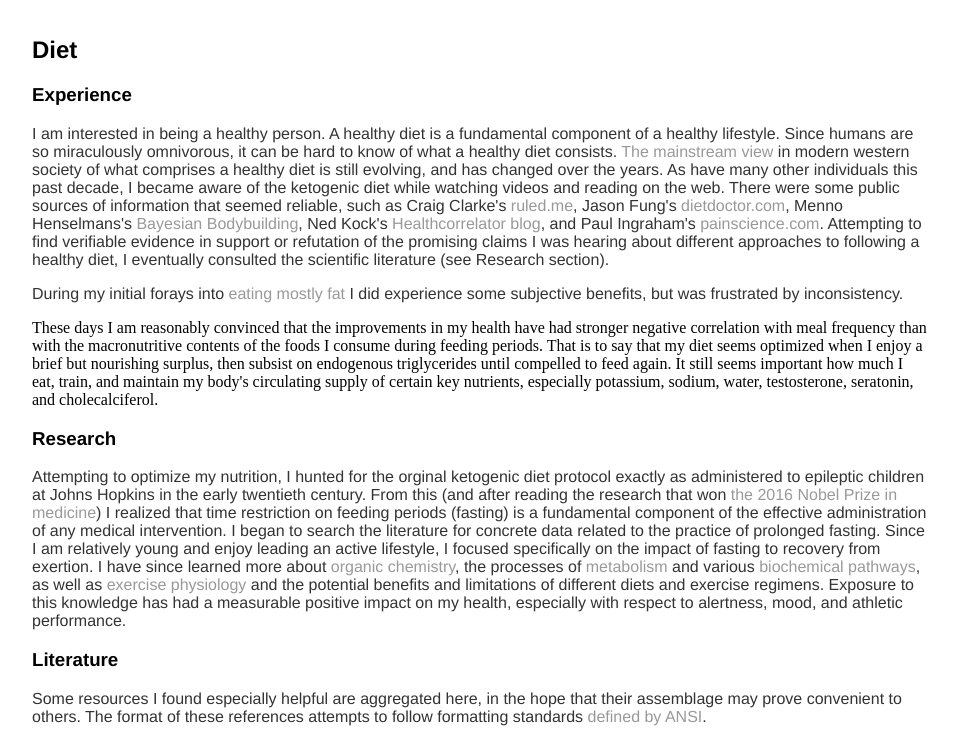
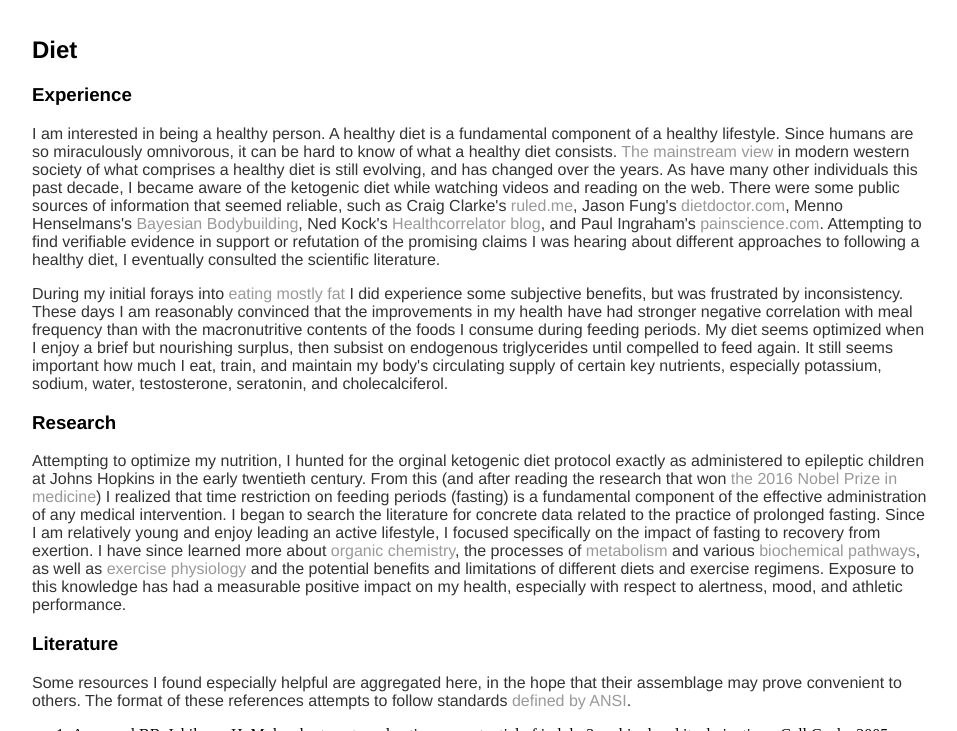
Before and after one commit to amcnicho/amcnicho.github.io, a Jekyll site: the page built from health/index.html, in a window 1280 px wide and 900 px high, cut to the strip 169-900 px from the top of the window. Shown: the whole strip, without its empty margins (160-1117 px from the left). Built offline with Jekyll 4.4.1, drawn with Linux system fonts in a browser that asks for light colours.

Commit message:
Update index.html

```diff
--- a/health/index.html
+++ b/health/index.html
@@ -5,12 +5,12 @@ layout: default
     <div id="health">
       <h2>Diet</h2>
       <h3>Experience</h3>
-      <p>I am interested in being a healthy person. A healthy diet is a fundamental component of a healthy lifestyle. Since humans are so miraculously omnivorous, it can be hard to know of what a healthy diet consists. <a href="https://www.hsph.harvard.edu/nutritionsource/healthy-eating-plate/">The mainstream view</a> in modern western society of what comprises a healthy diet is still evolving, and has changed over the years. As have many other individuals this past decade, I became aware of the ketogenic diet while watching videos and reading on the web. There were some public sources of information that seemed reliable, such as Craig Clarke's <a href="https://www.ruled.me/ketogenic-diet-food-list/">ruled.me</a>, Jason Fung's <a href="https://www.dietdoctor.com/fasting-muscle-mass">dietdoctor.com</a>, Menno Henselmans's <a href="https://bayesianbodybuilding.com/energy-balance-myths/">Bayesian Bodybuilding</a>, Ned Kock's <a href="http://healthcorrelator.blogspot.com/2012/03/gaining-muscle-and-losing-fat-at-same.html?m=1">Healthcorrelator blog</a>, and Paul Ingraham's <a href="https://www.painscience.com/articles.php">painscience.com</a>. Attempting to find verifiable evidence in support or refutation of the promising claims I was hearing about different approaches to following a healthy diet, I eventually consulted the scientific literature (see Research section).
-      <p>During my initial forays into <a href="http://freidkin.com/baconmat/">eating mostly fat</a> I did experience some subjective benefits, but was frustrated by inconsistency.</p> These days I am reasonably convinced that the improvements in my health have had stronger negative correlation with meal frequency than with the macronutritive contents of the foods I consume during feeding periods. That is to say that my diet seems optimized when I enjoy a brief but nourishing surplus, then subsist on endogenous triglycerides until compelled to feed again. It still seems important how much I eat, train, and maintain my body's circulating supply of certain key nutrients, especially potassium, sodium, water, testosterone, seratonin, and cholecalciferol.</p>
+      <p>I am interested in being a healthy person. A healthy diet is a fundamental component of a healthy lifestyle. Since humans are so miraculously omnivorous, it can be hard to know of what a healthy diet consists. <a href="https://www.hsph.harvard.edu/nutritionsource/healthy-eating-plate/">The mainstream view</a> in modern western society of what comprises a healthy diet is still evolving, and has changed over the years. As have many other individuals this past decade, I became aware of the ketogenic diet while watching videos and reading on the web. There were some public sources of information that seemed reliable, such as Craig Clarke's <a href="https://www.ruled.me/ketogenic-diet-food-list/">ruled.me</a>, Jason Fung's <a href="https://www.dietdoctor.com/fasting-muscle-mass">dietdoctor.com</a>, Menno Henselmans's <a href="https://bayesianbodybuilding.com/energy-balance-myths/">Bayesian Bodybuilding</a>, Ned Kock's <a href="http://healthcorrelator.blogspot.com/2012/03/gaining-muscle-and-losing-fat-at-same.html?m=1">Healthcorrelator blog</a>, and Paul Ingraham's <a href="https://www.painscience.com/articles.php">painscience.com</a>. Attempting to find verifiable evidence in support or refutation of the promising claims I was hearing about different approaches to following a healthy diet, I eventually consulted the scientific literature.
+      <p>During my initial forays into <a href="http://freidkin.com/baconmat/">eating mostly fat</a> I did experience some subjective benefits, but was frustrated by inconsistency. These days I am reasonably convinced that the improvements in my health have had stronger negative correlation with meal frequency than with the macronutritive contents of the foods I consume during feeding periods. My diet seems optimized when I enjoy a brief but nourishing surplus, then subsist on endogenous triglycerides until compelled to feed again. It still seems important how much I eat, train, and maintain my body's circulating supply of certain key nutrients, especially potassium, sodium, water, testosterone, seratonin, and cholecalciferol.</p>
       <h3>Research</h3>
       <p>Attempting to optimize my nutrition, I hunted for the orginal ketogenic diet protocol exactly as administered to epileptic children at Johns Hopkins in the early twentieth century. From this (and after reading the research that won <a href="https://www.nobelprize.org/nobel_prizes/medicine/laureates/2016/press.html">the 2016 Nobel Prize in medicine</a>) I realized that time restriction on feeding periods (fasting) is a fundamental component of the effective administration of any medical intervention. I began to search the literature for concrete data related to the practice of prolonged fasting. Since I am relatively young and enjoy leading an active lifestyle, I  focused specifically on the impact of fasting to recovery from exertion. I have since learned more about <a href="https://en.wikipedia.org/wiki/Functional_group">organic chemistry</a>, the processes of <a href="https://en.wikipedia.org/wiki/Metabolism">metabolism</a> and various <a href="https://en.wikipedia.org/wiki/Metabolic_pathway">biochemical pathways</a>, as well as <a href="https://bayesianbodybuilding.com/cns-fatigue/">exercise physiology</a> and the potential benefits and limitations of different diets and exercise regimens. Exposure to this knowledge has had a measurable positive impact on my health, especially with respect to alertness, mood, and athletic performance.</p>
       <h3>Literature</h3>
-      <p>Some resources I found especially helpful are aggregated here, in the hope that their assemblage may prove convenient to others. The format of these references attempts to follow formatting standards <a href="https://groups.niso.org/apps/group_public/download.php/12969/Z39_29_2005_R2010.pdf">defined by ANSI</a>.
+      <p>Some resources I found especially helpful are aggregated here, in the hope that their assemblage may prove convenient to others. The format of these references attempts to follow standards <a href="https://groups.niso.org/apps/group_public/download.php/12969/Z39_29_2005_R2010.pdf">defined by ANSI</a>.
       <ol>
         <li>Aggarwal BB, Ichikawa H. Molecular targets and anticancer potential of indole-3-carbinol and its derivatives. Cell Cycle. 2005 Sep;4(9):1201-15. <a href="https://www.tandfonline.com/doi/pdf/10.4161/cc.4.9.1993?needAccess=true">doi:10.4161/cc.4.9.1993.</a></li>
         <li>Amodu A, Abramowitz MK. Dietary acid, age, and serum bicarbonate levels among adults in the United States. Clinical Journal of the American Society of Nephrology : CJASN. 2013;8(12):2034-2042. <a href="https://www.ncbi.nlm.nih.gov/pmc/articles/PMC3848400/?report=printable">doi:10.2215/CJN.03600413.</a></li>
```
